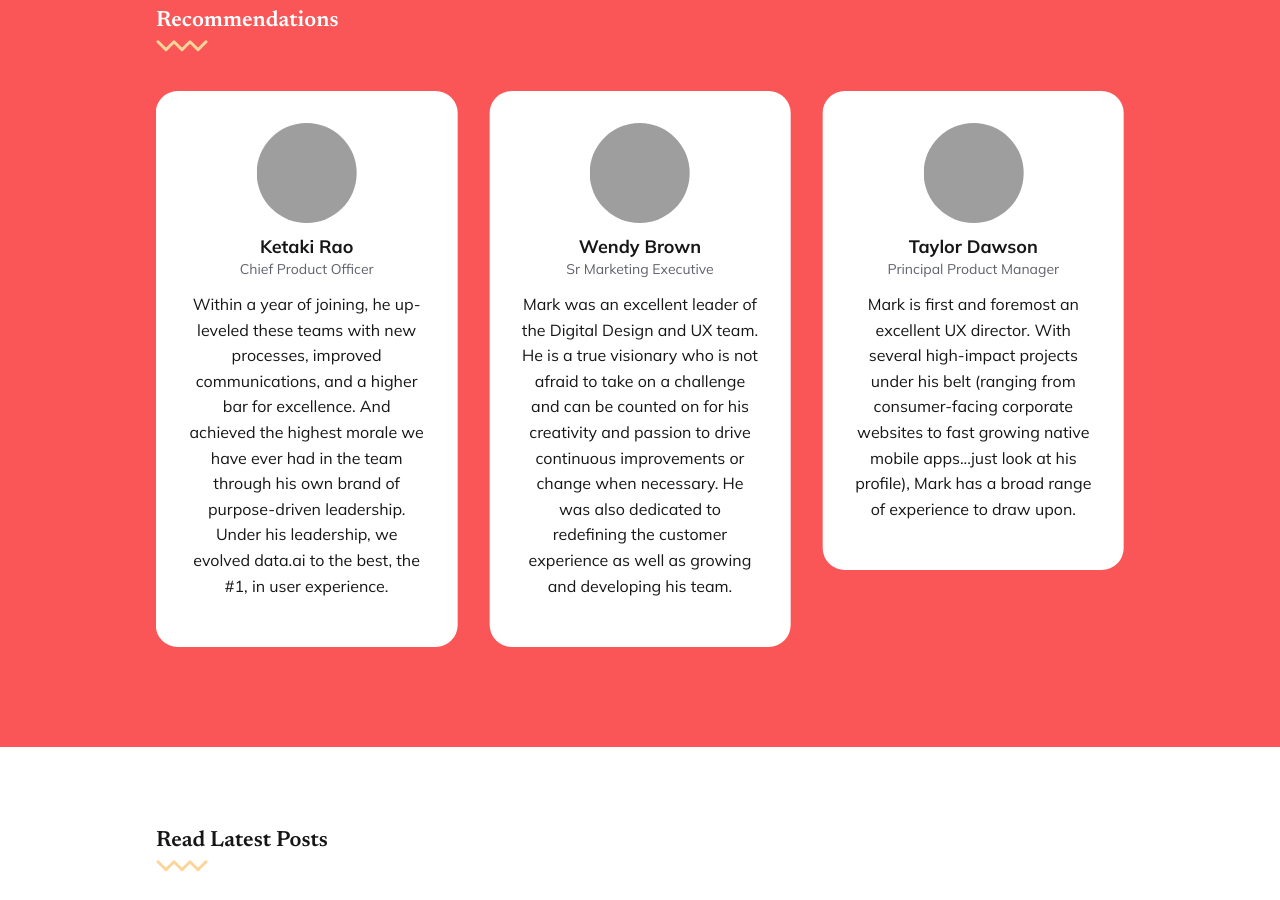
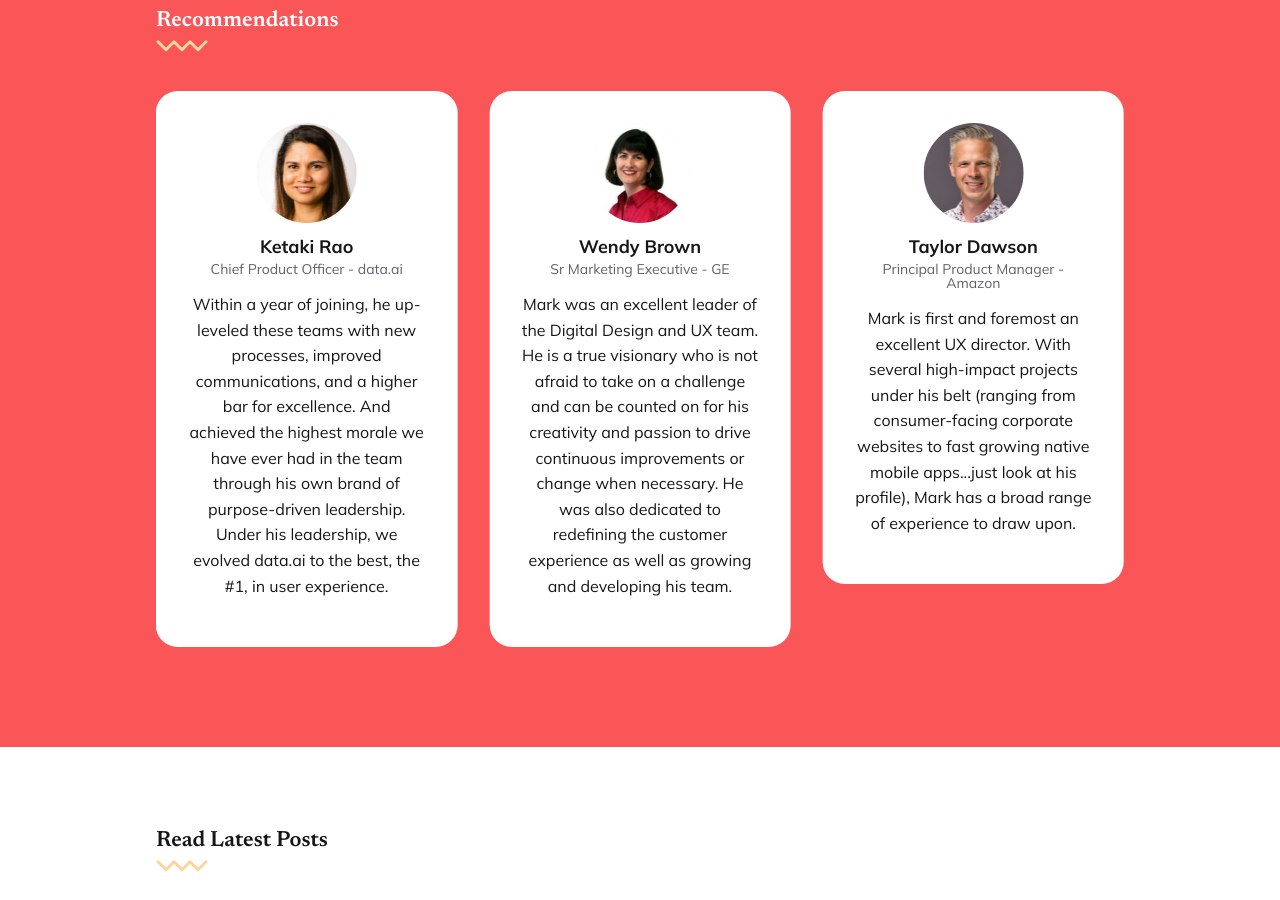
Before and after one commit to mrondina/mrondina, a Jekyll site: the page built from index.html, in a window 1280 px wide and 900 px high, scrolled down 3056 px. Built offline with Jekyll 4.4.1, drawn with Linux system fonts in a browser that asks for light colours; the list of posts is cut into pages by our own code; grey boxes are pictures that could not be loaded.

Commit message:
Minor Bug Fixes
- adjusted images for recommendations
- increased number of available projects to 12

```diff
--- a/_includes/section-projects.html
+++ b/_includes/section-projects.html
@@ -17,7 +17,7 @@
 
           <div class="row">
             {% assign sorted = site.projects | sort: 'date' | reverse %}
-            {% for project in sorted limit:9 %}
+            {% for project in sorted limit:12 %}
             <article class="project col col-4 col-w-6 col-t-12">
               <div class="project__content">
                 {% if project.image %}
```
Also changed, not shown: _data/settings.yml (+6 -6 lines), images/ketaki-profile.jpeg (added), images/taylor-profile.jpeg (added), images/wendy-profile.jpeg (added), 1 other file.
